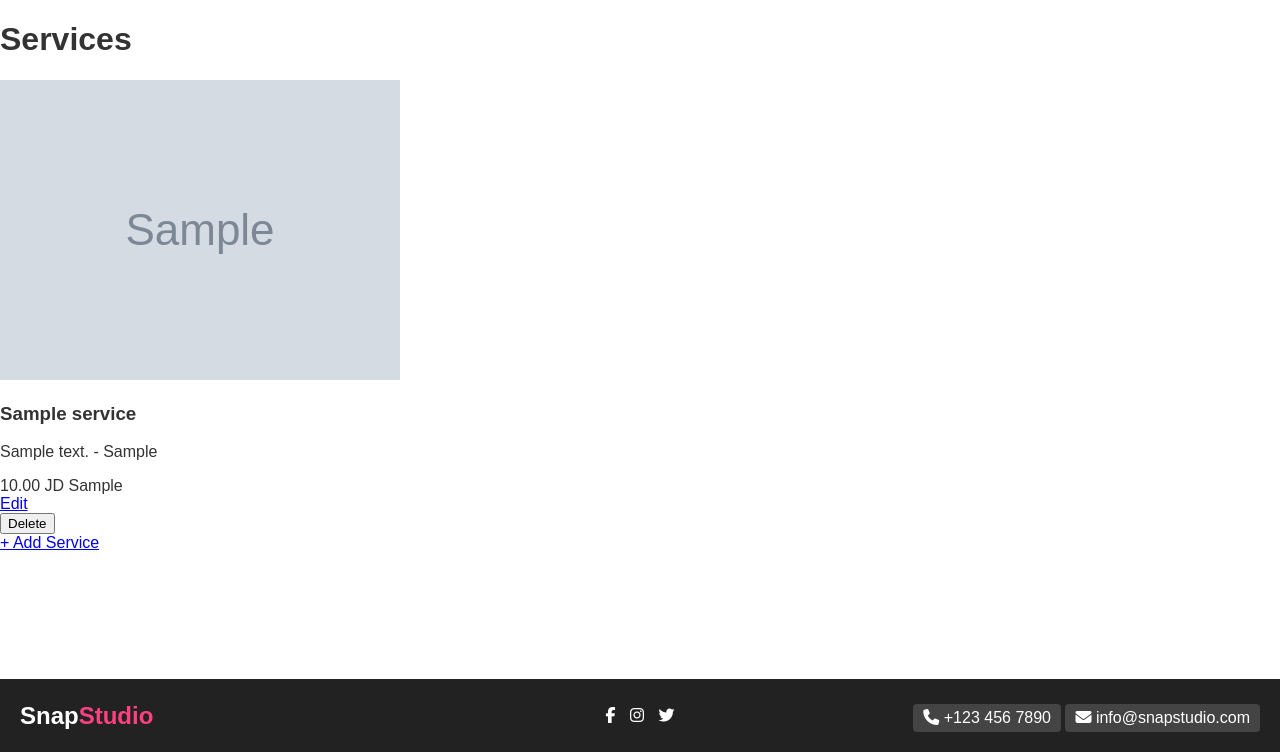
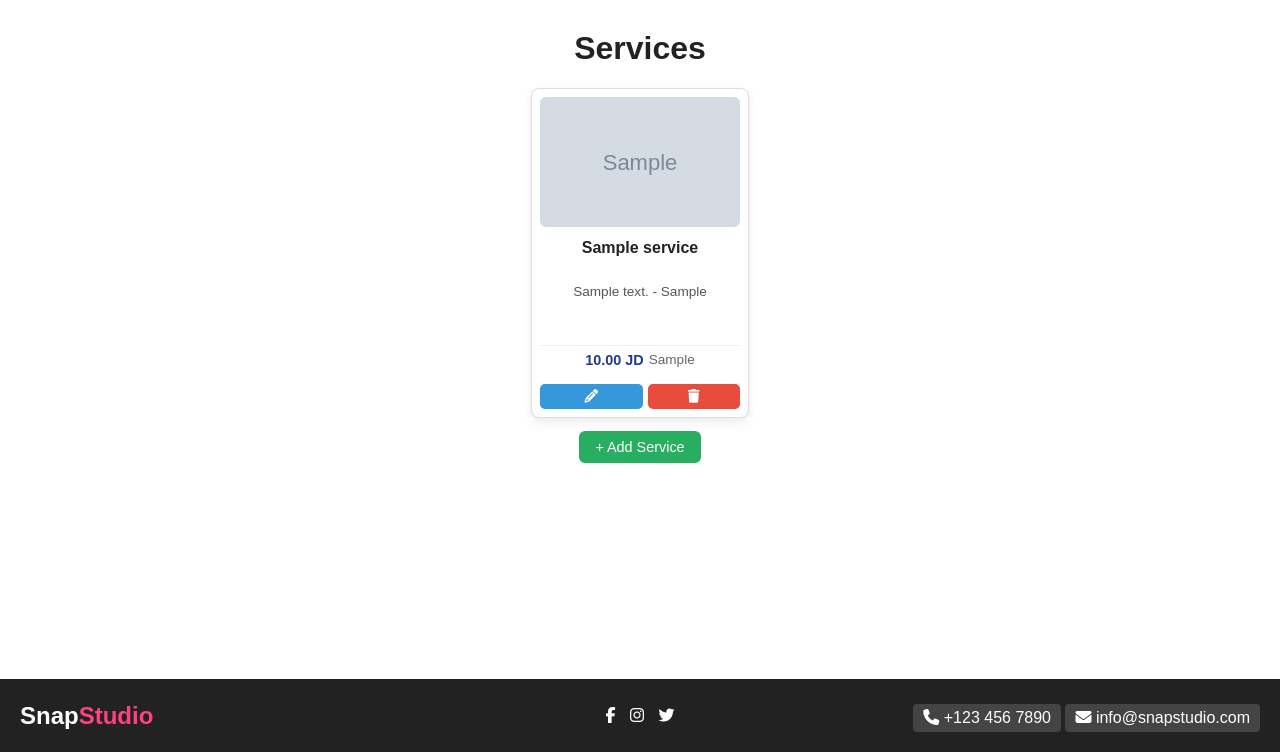
Before and after one commit to ayah3mad/snapstudio-booking, a Django app: page /services/ in a window 1280 px wide. Shown: the part 48-800 px from the top of the page. Run offline with Django 5.2, Linux system fonts and the light colour scheme; a user stored in the database is signed in; tables that the repository leaves empty hold one stand-in row (values such as "Sample post"); grey boxes marked "Sample" are stand-in pictures.

Commit message:
Fix styling for services page and hide booking button

```diff
--- a/studio_app/templates/services/services.html
+++ b/studio_app/templates/services/services.html
@@ -4,48 +4,121 @@
 {% block title %}Services{% endblock %}
 
 {% block content %}
-<h1 class="page-title">Services</h1>
 
-<div class="services-container">
+<!-- Page Title -->
+<h1 style="text-align:center; margin-top:30px; color:#222;">Services</h1>
+
+<!-- Services Container -->
+<div style="
+    display:flex;
+    flex-wrap:wrap;
+    gap:20px;
+    justify-content:center;
+    margin-top:20px;
+">
+
     {% for service in services %}
-    <div class="service-card">
+    <div style="
+        border:1px solid #ddd;
+        border-radius:8px;
+        background:#fff;
+        box-shadow:0 4px 10px rgba(0,0,0,0.08);
+        width:200px;
+        display:flex;
+        flex-direction:column;
+        gap:8px;
+        padding:8px;
+    ">
         {% if service.image %}
-            <img src="{{ service.image.url }}" alt="{{ service.name }}">
+            <img src="{{ service.image.url }}" alt="{{ service.name }}" style="
+                width:100%;
+                height:130px;
+                object-fit:cover;
+                border-radius:6px;
+            ">
         {% else %}
-            <img src="{% static 'images/service_placeholder.png' %}" alt="{{ service.name }}">
+            <img src="{% static 'images/service_placeholder.png' %}" alt="{{ service.name }}" style="
+                width:100%;
+                height:130px;
+                object-fit:cover;
+                border-radius:6px;
+            ">
         {% endif %}
 
-        <h3>{{ service.name }}</h3>
-         <p class="description">{{ service.description }} - {{ service.duration }}</p>
+        <h3 style="font-size:1rem; color:#222; margin:4px 0; text-align:center;">{{ service.name }}</h3>
+        <p style="font-size:0.85rem; color:#555; text-align:center; min-height:40px; line-height:1.3;">
+            {{ service.description }} - {{ service.duration }}
+        </p>
 
-        <div class="price-duration">
-            <span class="price">{{ service.price }} JD</span>
-            {% if not request.user.is_superuser %}
-            <button class="book-btn">Book Now</button>
-            {% else %}
-            <span class="duration">{{ service.duration }}</span>
+        <div style="
+            display:flex;
+            justify-content:center;
+            align-items:center;
+            margin-top:auto;
+            padding-top:6px;
+            border-top:1px solid #eee;
+        ">
+            <span style="font-weight:600; color:#1f3c88; font-size:0.9rem;">
+                {{ service.price }} JD
+            </span>
+            {% if request.user.is_superuser %}
+            <span style="margin-left:5px; font-size:0.85rem; color:#666;">{{ service.duration }}</span>
             {% endif %}
         </div>
 
         {% if request.user.is_superuser %}
-        <div class="admin-buttons">
-            <a href="{% url 'service_edit' service.id %}" class="edit-btn">Edit</a>
+        <!-- Admin Buttons with Icons -->
+        <div style="
+            display:flex;
+            justify-content:space-between;
+            margin-top:8px;
+            gap:5px;
+        ">
+            <a href="{% url 'service_edit' service.id %}" style="
+                flex:1;
+                text-align:center;
+                padding:5px;
+                background-color:#3498db;
+                color:#fff;
+                border-radius:5px;
+                text-decoration:none;
+                font-size:0.85rem;
+            "><i class="fa-solid fa-pencil"></i></a>
 
-            <form method="POST"
-                  action="{% url 'service_delete' service.id %}"
-                  onsubmit="return confirm('Are you sure you want to delete this service?');">
+            <form method="POST" action="{% url 'service_delete' service.id %}"
+                  onsubmit="return confirm('Are you sure you want to delete this service?');" style="flex:1;">
                 {% csrf_token %}
-                <button type="submit" class="delete-btn">Delete</button>
+                <button type="submit" style="
+                    width:100%;
+                    padding:5px;
+                    background-color:#e74c3c;
+                    color:#fff;
+                    border:none;
+                    border-radius:5px;
+                    font-size:0.85rem;
+                    cursor:pointer;
+                "><i class="fa-solid fa-trash"></i></button>
             </form>
         </div>
         {% endif %}
     </div>
     {% endfor %}
+
 </div>
 
 {% if request.user.is_superuser %}
-<div class="add-service-container">
-    <a href="{% url 'service_add' %}" class="add-service-btn">+ Add Service</a>
+<!-- Add Service Button -->
+<div style="text-align:center; margin-top:20px;">
+    <a href="{% url 'service_add' %}" style="
+        padding:8px 16px;
+        background-color:#27ae60;
+        color:#fff;
+        border-radius:6px;
+        text-decoration:none;
+        font-weight:500;
+        font-size:0.9rem;
+    ">+ Add Service</a>
 </div>
 {% endif %}
+
 {% endblock %}
```
